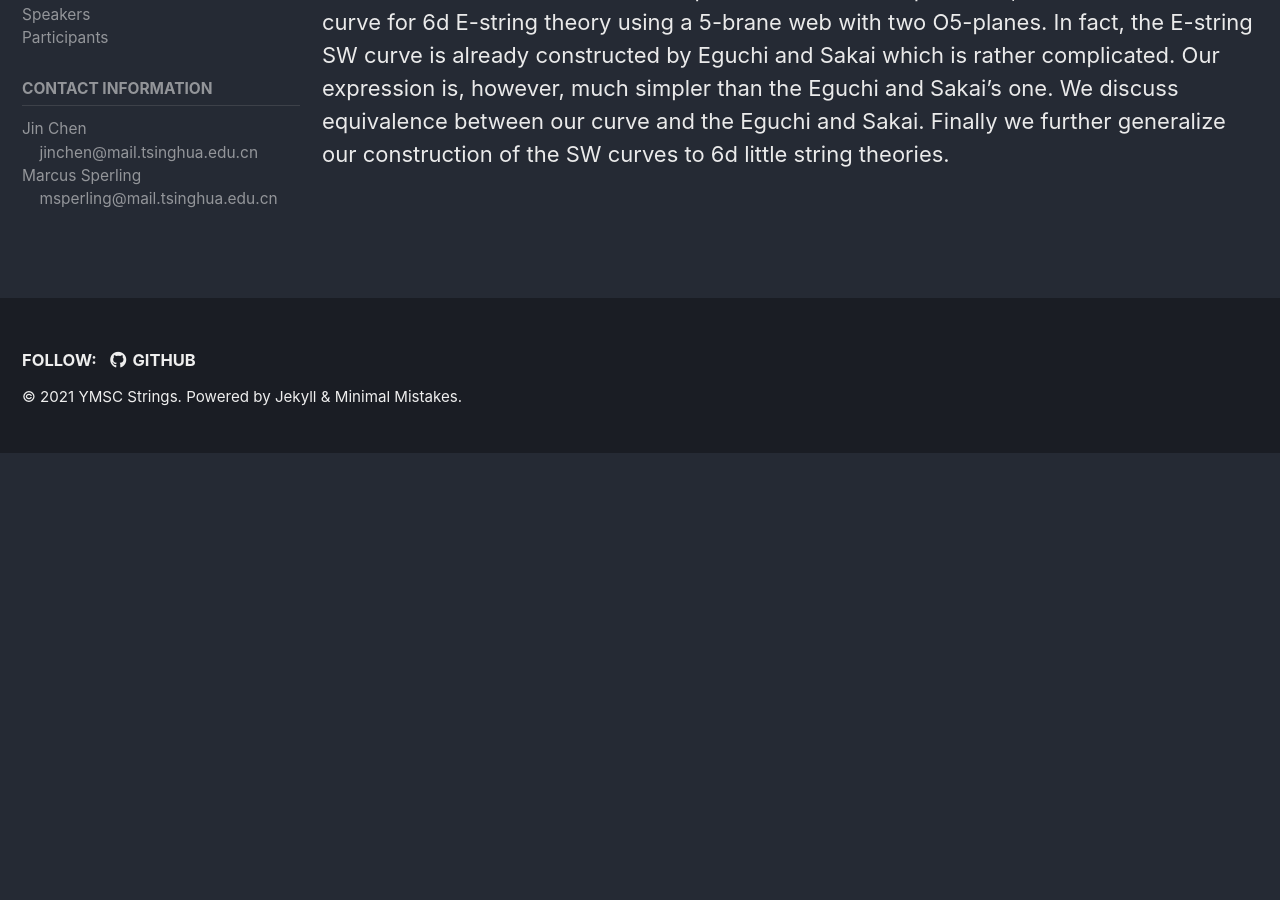
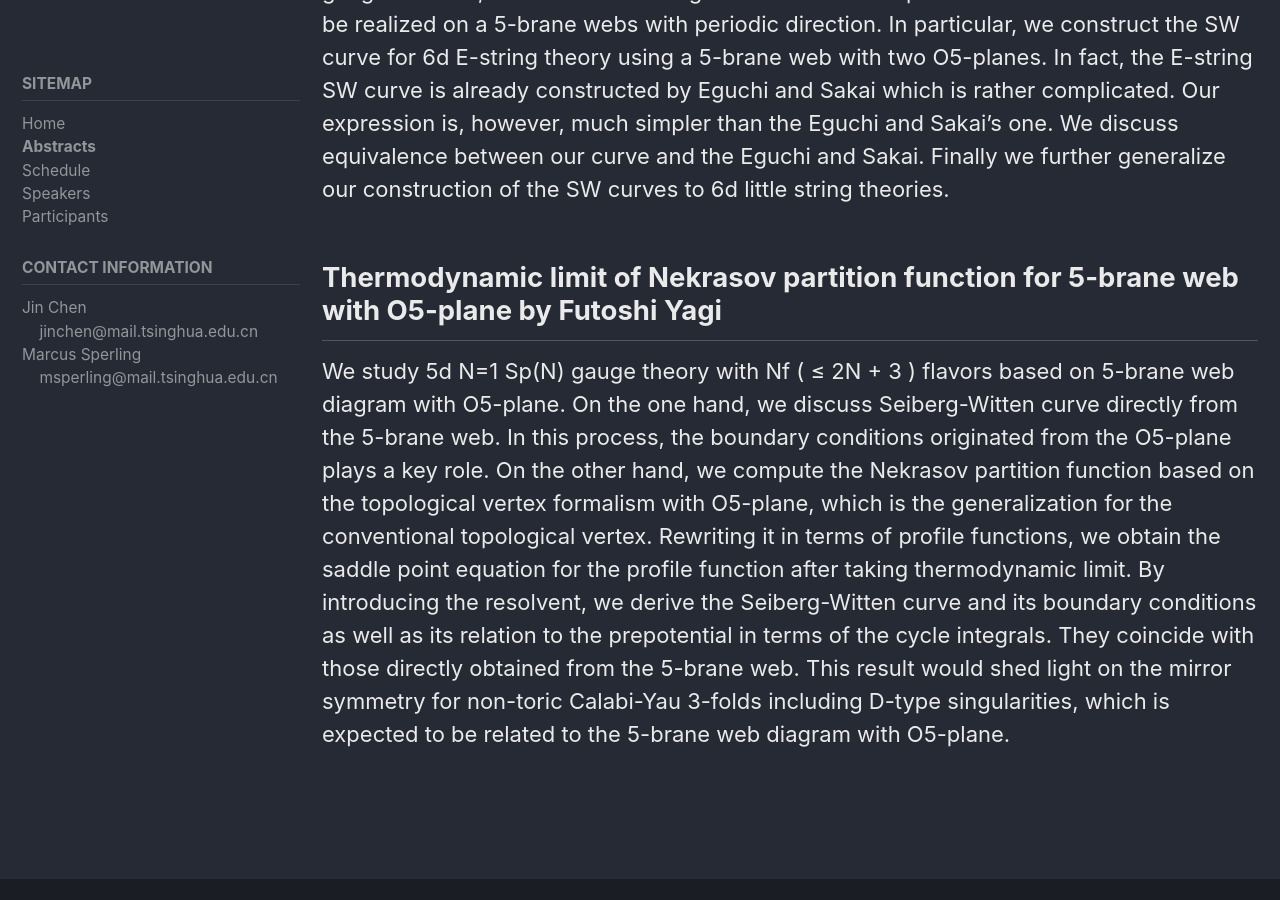
Before and after one commit to ymsc-strings/gauge-theory-workshop-sept-2021, a Jekyll site: the page built from _pages/abstracts.md, in a window 1280 px wide and 900 px high, scrolled down 3555 px. Built offline with Jekyll 4.4.1, drawn with Linux system fonts in a browser that asks for light colours; cached includes are drawn as plain includes; before the commit the page ends 4008 px from its top, so only the background shows below that; some of the changed text lies outside the part shown.

Commit message:
Update abstracts.md
added abstract of Futoshi Yagi

```diff
--- a/_pages/abstracts.md
+++ b/_pages/abstracts.md
@@ -59,3 +59,7 @@ Schur index is a remarkable observable associated to any 4d $N=2$ SCFT, and play
 ## 6d Seiberg-Witten curves and 5-brane webs by Sung-Soo Kim
 
 In this talk, we discuss the construction of the Seiberg-Witten (SW) curves based on Type IIB 5-brane webs. After reviewing the construction for SW curves for 5d supersymmetric gauge theories, we discuss how to generalize it to 6d superconformal theories which can be realized on a 5-brane webs with periodic direction. In particular, we construct the SW curve for 6d E-string theory using a 5-brane web with two O5-planes. In fact, the E-string SW curve is already constructed by Eguchi and Sakai which is rather complicated. Our expression is, however, much simpler than the Eguchi and Sakai's one. We discuss equivalence between our curve and the Eguchi and Sakai. Finally we further generalize our construction of the SW curves to 6d little string theories.
+
+## Thermodynamic limit of Nekrasov partition function for 5-brane web with O5-plane by Futoshi Yagi
+
+We study 5d N=1 Sp(N) gauge theory with Nf ( ≤ 2N + 3 ) flavors based on 5-brane web diagram with O5-plane. On the one hand, we discuss Seiberg-Witten curve directly from the 5-brane web. In this process, the boundary conditions originated from the O5-plane plays a key role. On the other hand, we compute the Nekrasov partition function based on the topological vertex formalism with O5-plane, which is the generalization for the conventional topological vertex.  Rewriting it in terms of profile functions, we obtain the saddle point equation for the profile function after taking thermodynamic limit. By introducing the resolvent, we derive the Seiberg-Witten curve and its boundary conditions as well as its relation to the prepotential in terms of the cycle integrals. They coincide with those directly obtained from the 5-brane web. This result would shed light on the mirror symmetry for non-toric Calabi-Yau 3-folds including D-type singularities, which is expected to be related to the 5-brane web diagram with O5-plane.
```
